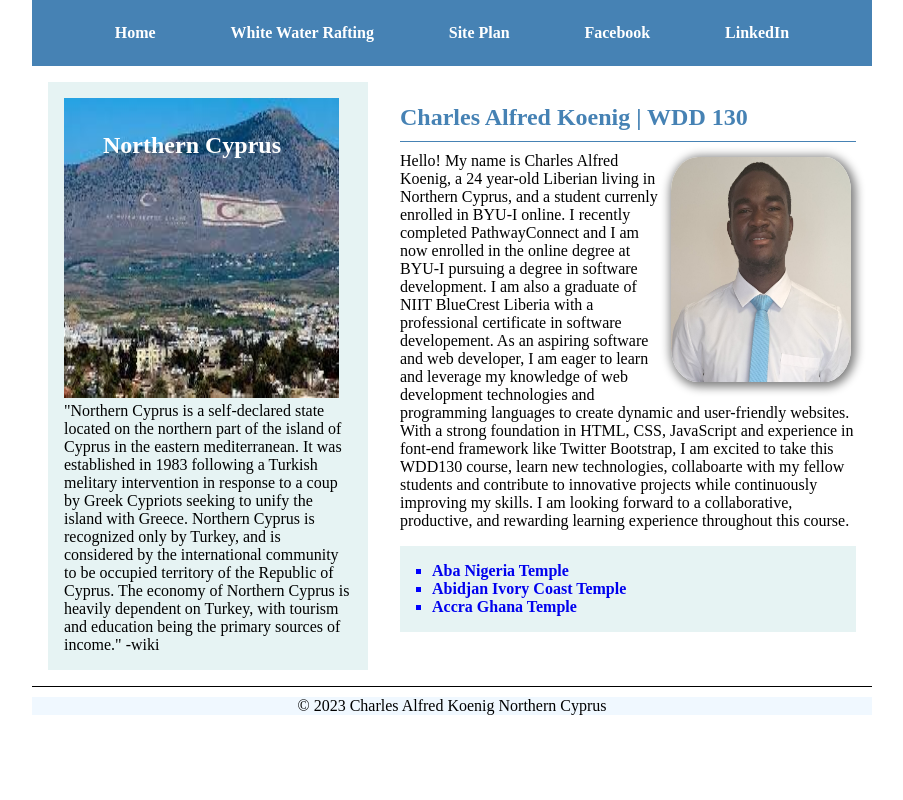
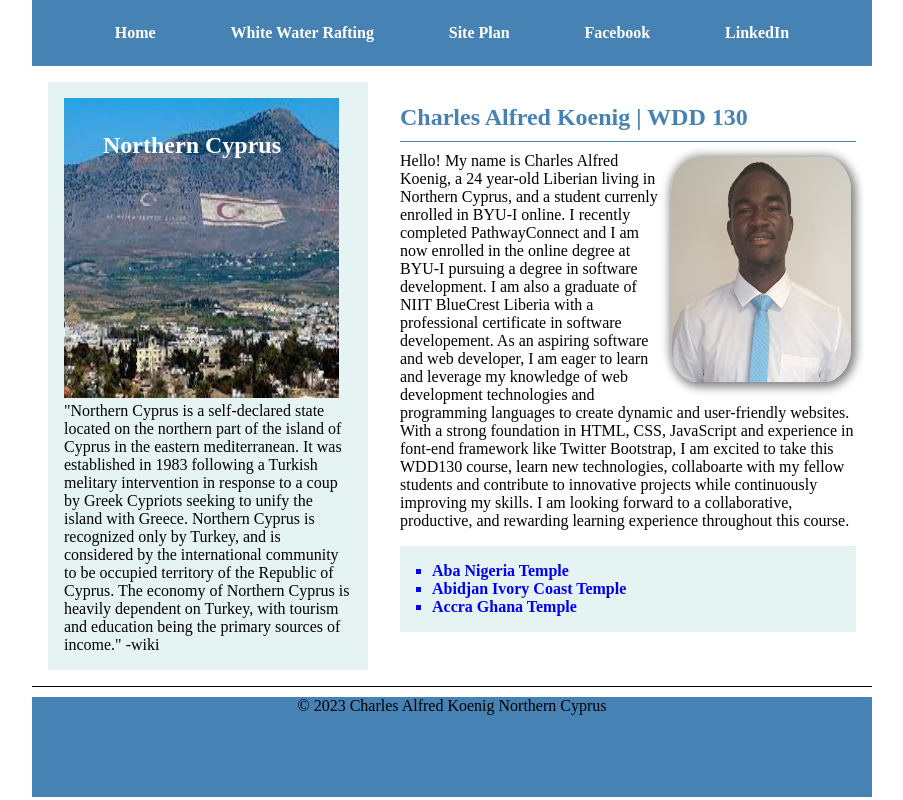
Before and after one commit to kacharles/wdd130, a plain HTML site: page aboutme/index.html in a window 1280 px wide. Shown: the whole page, without its empty margins (188-1091 px from the left). Drawn offline with Linux system fonts and the light colour scheme.

Commit message:
"Modifified index.html and styles.css"

```diff
--- a/aboutme/index.html
+++ b/aboutme/index.html
@@ -61,7 +61,7 @@
     </div> <!--End of grid  -->
 
     <footer class="">
-        <p style="background-color: aliceblue;"> &copy; 2023 Charles Alfred Koenig Northern Cyprus</p>
+        <p> &copy; 2023 Charles Alfred Koenig Northern Cyprus</p>
     </footer>
 
 </body>
--- a/aboutme/styles.css
+++ b/aboutme/styles.css
@@ -129,3 +129,9 @@ footer {
    text-align: center;
    margin-top: 10px;
 }
+
+footer p {
+    background-color: steelblue;
+    height: 100px;
+
+}
```
